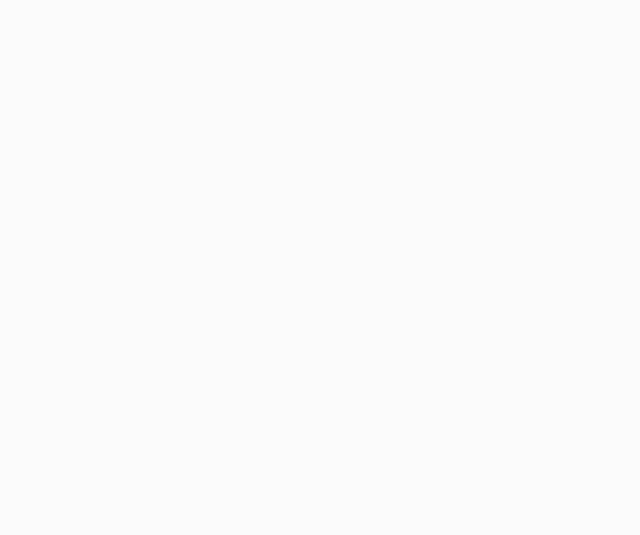
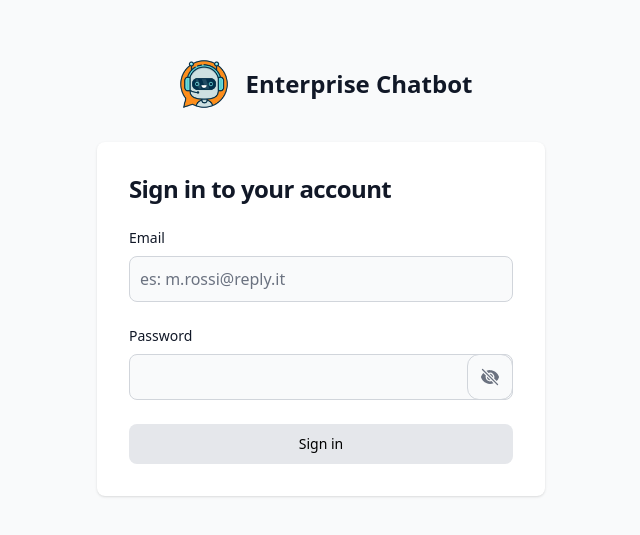
Before and after one commit to AndreaNapoli08/Enterprise-Chatbot, an Angular app in the folder front-end/: page /login in a window 1280 px wide. Before the commit this address led to /. Shown: the part 127-662 px from the top of the page, without its empty margins (319-959 px from the left). Built offline with nearby package versions, Linux system fonts and the light colour scheme.

Commit message:
aggiunto componente login

```diff
--- a/front-end/src/app/app.routes.ts
+++ b/front-end/src/app/app.routes.ts
@@ -1,9 +1,11 @@
 import { Routes } from '@angular/router';
 import { Home } from './home/home.component';
 //import { AuthGuard } from './auth.guard';
+import { Login } from './login/login.component';
 
 export const routes: Routes = [
   //{ path: 'login', component: LoginComponent },
   { path: 'home', component: Home},
+  { path: 'login', component: Login },
   //{ path: '', redirectTo: '/login', pathMatch: 'full' },
 ];
--- /dev/null
+++ b/front-end/src/app/login/login.component.html
@@ -0,0 +1,47 @@
+<section class="bg-gray-50 dark:bg-gray-900">
+    <div class="flex flex-col items-center justify-center px-6 py-8 mx-auto md:h-screen lg:py-0">
+        <a href="#" class="flex items-center mb-6 text-2xl font-semibold text-gray-900 dark:text-white">
+            <img class="w-17 h-17 mr-2" src="logo.png" alt="logo">
+            Enterprise Chatbot
+        </a>
+        <div class="w-full bg-white rounded-lg shadow dark:border md:mt-0 sm:max-w-md xl:p-0 dark:bg-gray-800 dark:border-gray-700">
+            <div class="p-6 space-y-4 md:space-y-6 sm:p-8">
+                <h1 class="text-xl font-bold leading-tight tracking-tight text-gray-900 md:text-2xl dark:text-white">
+                    Sign in to your account
+                </h1>
+                <form class="space-y-4 md:space-y-6" action="#">
+                    <div>
+                        <label for="email" class="block mb-2 text-sm font-medium text-gray-900 dark:text-white">Email</label>
+                        <input type="text" [(ngModel)]="email" name="email" id="email"
+                            class="bg-gray-50 border border-gray-300 text-gray-900 rounded-lg focus:ring-primary-600 focus:border-primary-600 block w-full p-2.5 dark:bg-gray-700 dark:border-gray-600 dark:placeholder-gray-400 dark:text-white dark:focus:ring-blue-500 dark:focus:border-blue-500"
+                            placeholder="es: m.rossi@reply.it" required>
+                    </div>
+                    <div>
+                        <label for="password" class="block mb-2 text-sm font-medium text-gray-900 dark:text-white">Password</label>
+                        <div class="relative">
+                            <input [type]="passwordVisible ? 'text' : 'password'" [(ngModel)]="password"name="password" id="password"
+                                class="bg-gray-50 border border-gray-300 text-gray-900 rounded-lg focus:ring-primary-600 focus:border-primary-600 block w-full p-2.5 pr-10 dark:bg-gray-700 dark:border-gray-600 dark:placeholder-gray-400 dark:text-white dark:focus:ring-blue-500 dark:focus:border-blue-500"
+                                required>
+                            <button (click)="togglePasswordVisibility()" type="button" title="eye"
+                                class="absolute inset-y-0 right-0 px-3 flex items-center text-gray-500 hover:bg-gray-200 border border-gray-300 dark:border-gray-500 dark:hover:bg-gray-600 focus:ring-2 focus:ring-gray-300 dark:focus:ring-2 dark:focus:ring-gray-500 rounded-xl">
+                                <svg *ngIf="!passwordVisible" xmlns="http://www.w3.org/2000/svg" viewBox="0 0 24 24" fill="currentColor" class="w-5 h-5">
+                                    <path d="M3.53 2.47a.75.75 0 0 0-1.06 1.06l18 18a.75.75 0 1 0 1.06-1.06l-18-18ZM22.676 12.553a11.249 11.249 0 0 1-2.631 4.31l-3.099-3.099a5.25 5.25 0 0 0-6.71-6.71L7.759 4.577a11.217 11.217 0 0 1 4.242-.827c4.97 0 9.185 3.223 10.675 7.69.12.362.12.752 0 1.113Z"/>
+                                    <path d="M15.75 12c0 .18-.013.357-.037.53l-4.244-4.243A3.75 3.75 0 0 1 15.75 12ZM12.53 15.713l-4.243-4.244a3.75 3.75 0 0 0 4.244 4.243Z" />
+                                    <path d="M6.75 12c0-.619.107-1.213.304-1.764l-3.1-3.1a11.25 11.25 0 0 0-2.63 4.31c-.12.362-.12.752 0 1.114 1.489 4.467 5.704 7.69 10.675 7.69 1.5 0 2.933-.294 4.242-.827l-2.477-2.477A5.25 5.25 0 0 1 6.75 12Z" />
+                                </svg>
+                                <svg *ngIf="passwordVisible" xmlns="http://www.w3.org/2000/svg" viewBox="0 0 24 24" fill="currentColor" class="w-5 h-5">
+                                    <path d="M12 15a3 3 0 1 0 0-6 3 3 0 0 0 0 6Z" />
+                                    <path fill-rule="evenodd" d="M1.323 11.447C2.811 6.976 7.028 3.75 12.001 3.75c4.97 0 9.185 3.223 10.675 7.69.12.362.12.752 0 1.113-1.487 4.471-5.705 7.697-10.677 7.697-4.97 0-9.186-3.223-10.675-7.69a1.762 1.762 0 0 1 0-1.113ZM17.25 12a5.25 5.25 0 1 1-10.5 0 5.25 5.25 0 0 1 10.5 0Z" clip-rule="evenodd" />
+                                  </svg>
+                            </button>
+                        </div>
+                    </div>
+                    <button type="submit"
+                        class="w-full text-black bg-gray-200 hover:bg-gray-300 dark:text-white dark:bg-blue-700 dark:hover:bg-blue-800 focus:ring-2 focus:ring-gray-600 dark:focus:ring-blue-900 font-medium rounded-lg text-sm px-5 py-2.5 text-center dark:bg-primary-600 dark:hover:bg-primary-700 dark:focus:ring-primary-800">
+                        Sign in
+                    </button>
+                </form>
+            </div>
+        </div>
+    </div>
+</section>
--- /dev/null
+++ b/front-end/src/app/login/login.component.ts
@@ -0,0 +1,36 @@
+import { Component } from '@angular/core';
+import { FormsModule } from '@angular/forms';
+import { CommonModule } from '@angular/common';
+
+@Component({
+  selector: 'app-login',
+  imports: [FormsModule, CommonModule],
+  templateUrl: './login.component.html',
+  styleUrl: './login.component.css'
+})
+export class Login {
+  email = '';
+  password = '';
+  loginFailed: boolean = false;
+  passwordVisible = false;
+
+  //constructor(private authService: AuthService, private router: Router) {}
+
+  /*onSubmit() {
+    if (this.username === '' || this.password === '') {
+      alert('Compilare tutti i campi');
+    } else {
+      const success = this.authService.login(this.username, this.password);
+      if (success) {
+        this.router.navigate(['/home']); // Reindirizza alla pagina home se il login ha avuto successo
+      } else {
+        alert('Utente non trovato');
+        this.loginFailed = true;
+      }
+    }
+  }*/
+
+  togglePasswordVisibility(): void {
+    this.passwordVisible = !this.passwordVisible;
+  }
+}
```
Also changed, not shown: front-end/public/logo.png (added), front-end/src/app/login/login.component.css (added), 1 other file (tests, documents, lock files or other folders).
